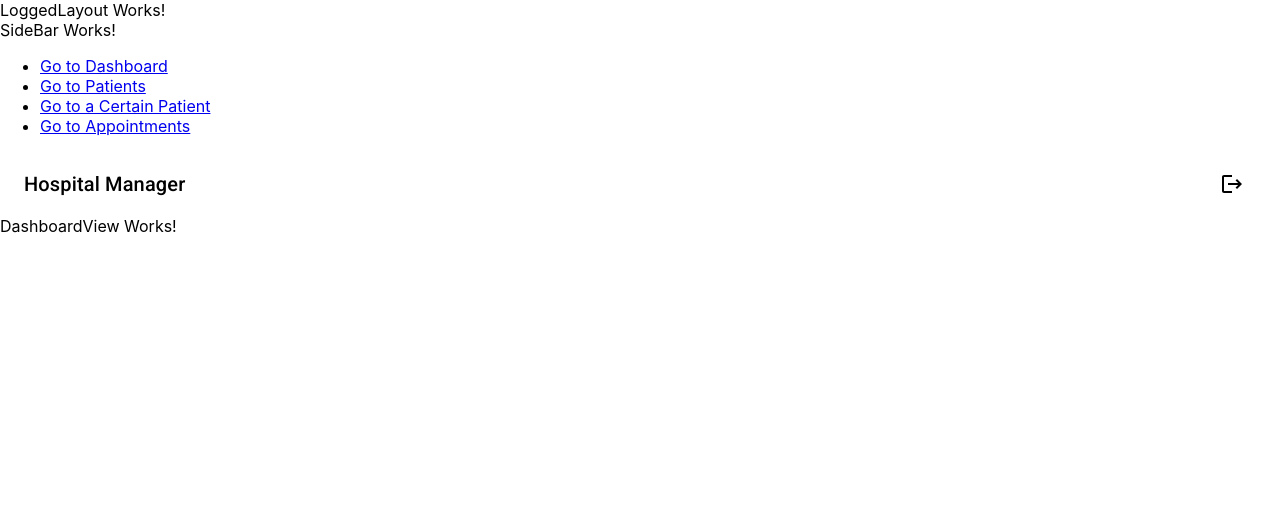
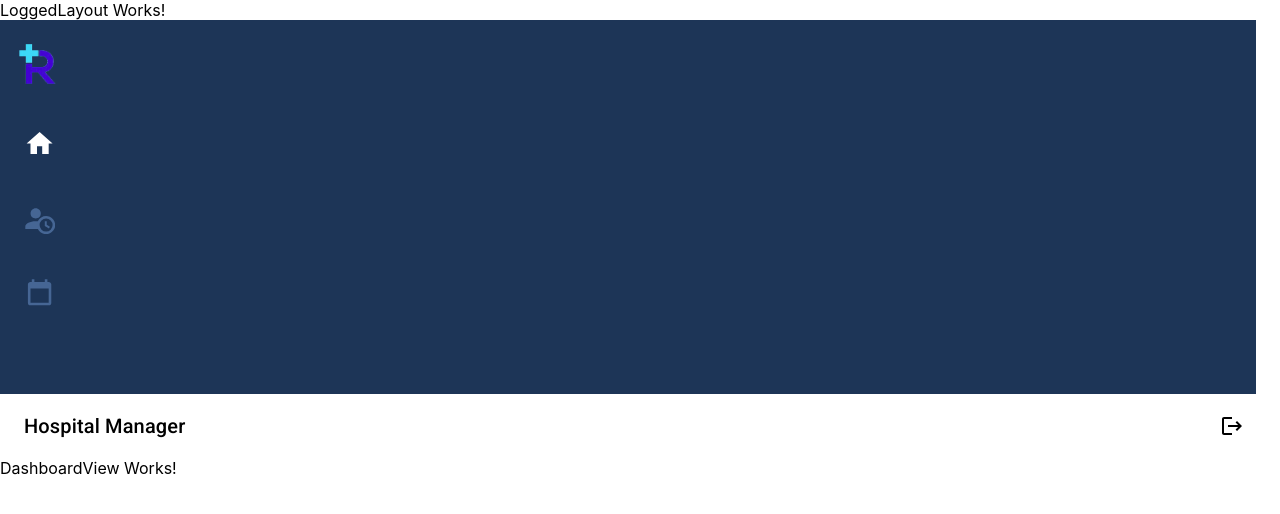
Before and after one commit to britoskies/Hospital-Manager, a React (Vite) app: page /dashboard in a window 1280 px wide. Shown: the top 514 px of the page. Built offline with nearby package versions, Linux system fonts and the light colour scheme; no server answers; sample sign-in values are in the browser's storage.

Commit message:
Added Icons and Styles

```diff
--- /dev/null
+++ b/src/components/common/SideBar/SideBar.css
@@ -0,0 +1,21 @@
+.sidebar-icon {
+    margin-bottom: 40px
+}
+
+.sidebar-icon-list {
+    list-style-type: none;
+    padding: 0;
+}
+
+.sidebar-icon {
+    color: #466694;
+}
+
+.sidebar-icon.active {
+    color: white;
+}
+
+.sidebar-img {
+    position: relative;
+    transform: translateX(-13%)
+}
--- a/src/components/common/SideBar/SideBar.tsx
+++ b/src/components/common/SideBar/SideBar.tsx
@@ -1,19 +1,54 @@
-import React from 'react';
-import { Link } from 'react-router-dom';
+import React from "react";
+import { Box } from "@mui/material";
+import { Link, useLocation } from "react-router-dom";
+import {
+  Home as HomeIcon,
+  CalendarToday as CalendarIcon,
+} from "@mui/icons-material";
+import { mdiHome, mdiAccountClock, mdiCalendarBlank } from "@mdi/js";
+import { Icon } from "@mdi/react";
 
 type Props = {};
 
-function SideBar({}: Props) {
+import "./SideBar.css";
+
+function SideBar({ }: Props) {
+  const location = useLocation();
+
+  const activeRoute: string = location.pathname.replace('/', '')
+
   return (
-    <React.Fragment>
-        <div>SideBar Works!</div>
-        <ul>
-            <li><Link to="/dashboard">Go to Dashboard</Link></li>
-            <li><Link to="/patients">Go to Patients</Link></li>
-            <li><Link to="/patient/123">Go to a Certain Patient</Link></li>
-            <li><Link to="/appointments">Go to Appointments</Link></li>
-        </ul>
-    </React.Fragment>
+    <Box
+      sx={{
+        display: 'flex',
+        flexDirection: 'column',
+        height: '100%',
+        bgcolor: '#1D3557',
+        mr: 3,
+        p: 3
+      }}
+      className="sidebar">
+      <Box sx={{position: 'relative', height: '48px', width: '24px', mb: '20px'}} className="sidebar-img-container">
+        <img src="/src/assets/img/logo.png" height="40" className="sidebar-img"/>
+      </Box>
+      <ul className="sidebar-icon-list">
+        <li className="sidebar-icon">
+          <Link to="/dashboard" className={`sidebar-icon ${activeRoute == "dashboard" ? "active":""}`}>
+            <Icon path={mdiHome} size={1.3} />
+          </Link>
+        </li>
+        <li className="sidebar-icon">
+          <Link to="/patients" className={`sidebar-icon ${activeRoute == "patients" ? "active":""}`}>
+            <Icon path={mdiAccountClock} size={1.3} />
+          </Link>
+        </li>
+        <li className="sidebar-icon">
+          <Link to="/appointments" className={`sidebar-icon ${activeRoute == "appointments" ? "active":""}`}>
+            <Icon path={mdiCalendarBlank} size={1.3} />
+          </Link>
+        </li>
+      </ul>
+    </Box>
   );
 }
 
```
